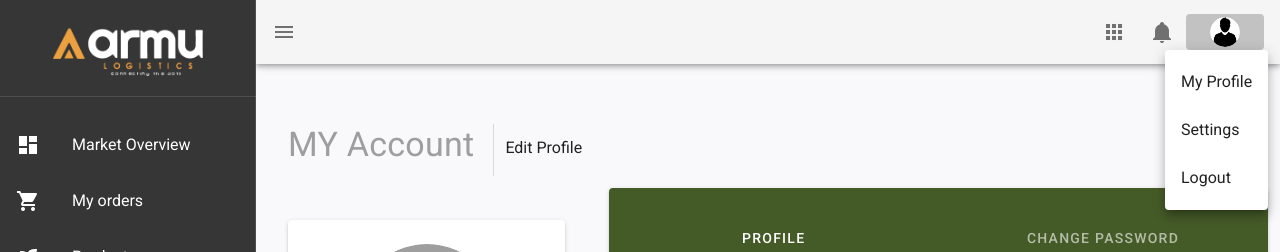
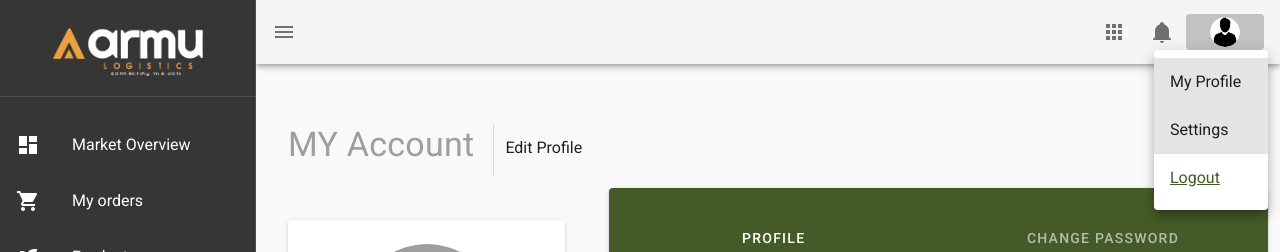
Before and after one commit to peterchege/armu, a Vue app: page /profile in a window 1280 px wide. Both pictures are taken after a click on the button 1225 px from the left and 32 px from the top of the page. Shown: the top 252 px of the page. Built offline with nearby package versions, Linux system fonts and the light colour scheme; grey boxes are pictures that could not be loaded; what vue-axios-cors would draw is missing.

Commit message:
logout sorted out

```diff
--- a/src/components/navigation/AvatarMenu.vue
+++ b/src/components/navigation/AvatarMenu.vue
@@ -21,9 +21,14 @@
         <v-list-item
           v-for="(item, index) in items"
           :key="index"
-          @click="onLogout"
+          :to="item.link"
         >
           <v-list-item-title>{{ item.title }}</v-list-item-title>
+        </v-list-item>
+        <v-list-item>
+          <v-list-item-action>
+            <a href="#" @click.prevent="onLogout">Logout</a>
+          </v-list-item-action>
         </v-list-item>
       </v-list>
     </v-menu>
@@ -34,15 +39,16 @@
   export default {
     data: () => ({
       items: [
-        { title: 'My Profile' },
-        { title: 'Settings' },
-        { title: 'Logout' , value:'onLogout'}
+        { title: 'My Profile', link:'/profile' },
+        { title: 'Settings', link:'/profile' },
       ],
     }),
     methods:{
        onLogout() {
         this.$store.dispatch('logout')
-      }
+      },
+
+
     }
   }
 </script>
```
